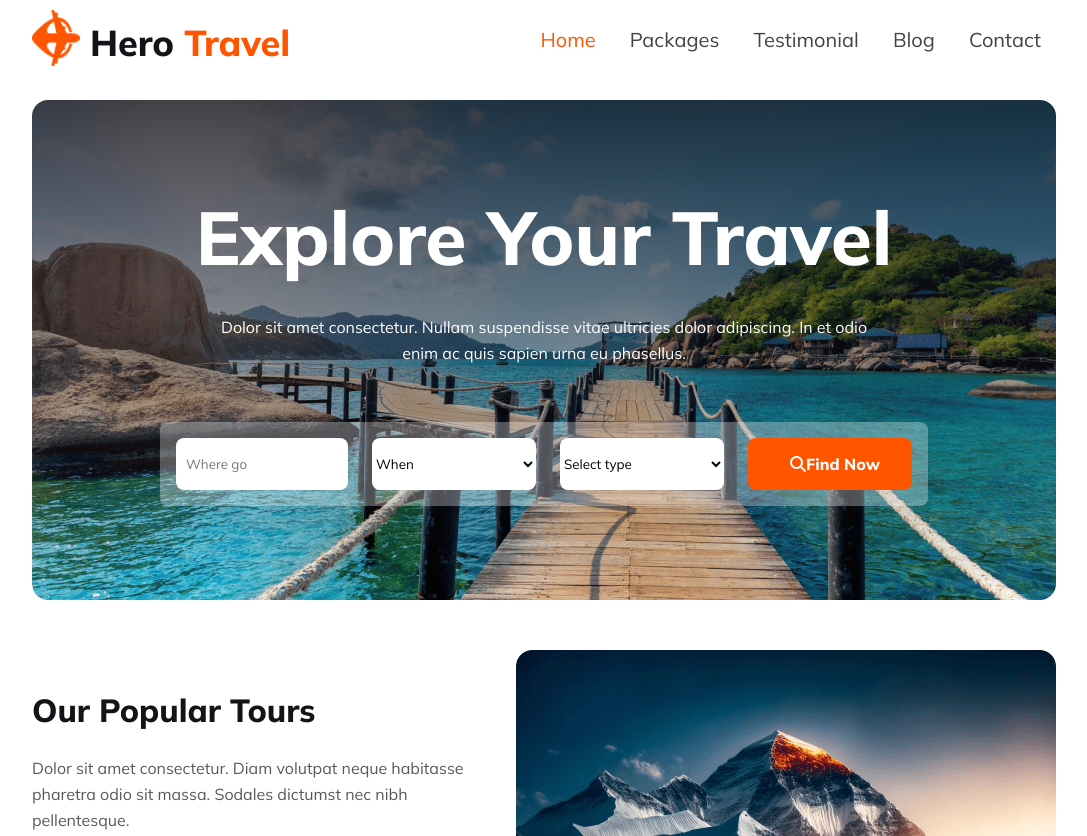
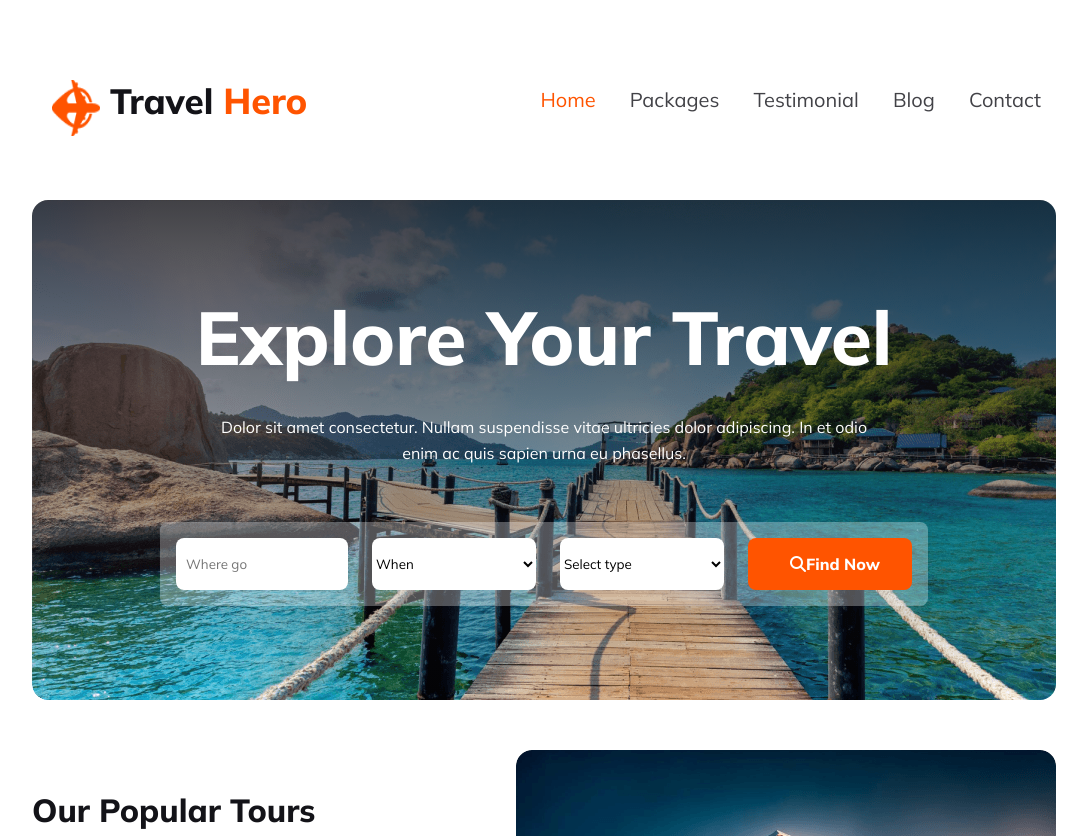
Before and after one commit to Mhrafy/B9A2-Hero-Travel-main, a plain HTML site: page index.html in a window 1280 px wide. Shown: the top 836 px of the page, without its empty margins (96-1183 px from the left). Drawn offline with Linux system fonts and the light colour scheme.

Commit message:
nav fixed

```diff
--- a/index.html
+++ b/index.html
@@ -24,12 +24,11 @@
     <nav>
       <input type="checkbox" id="check" name="" value="" />
       <label for="check" id="checkbtn"><i class="fa fa-bars"></i></label>
-      <label class="logo"
-        ><img
-          src="B9A2-Hero-Travel-main/Images/Group 40071 (2).png"
-          alt=""
-        />Hero <span class="extra">Travel</span></label
-      >
+
+    <div class="logo">
+        <div class="logo-img"><img src="B9A2-Hero-Travel-main/Images/Group 40071 (2).png" alt=""></div>
+        <div class="logo-name"><h3>Travel <span class="extra">Hero</span></h3></div>
+    </div>
       <ul>
         <li><a class="active" href="#">home</a></li>
         <li><a href="#">Packages</a></li>
@@ -217,7 +216,7 @@
           <hr class="news-row">
           <div  class="news-input"><input type="text" placeholder="Enter your name"></div>
           <div  class="news-input"><input  type="email" placeholder="Enter your email" ></div>
-          <div class="news-btn"><button>Subscribe</button</div>>
+          <div class="news-btn"><button>Subscribe</button</div>
         </div>
 
 
--- a/style.css
+++ b/style.css
@@ -8,24 +8,35 @@
 body,
 html {
 
+
   max-width: 1440px;
   width: 100%;
 
 
-  overflow-x: hidden;
+
 
 }
 /* heading start */
 nav {
   width: 80%;
   margin: 0 auto;
-  height: 100px;
+  height: 200px;
   background: #fff;
   /* border: 2px solid salmon; */
 }
-label.logo {
+.logo {
+  display: flex;
   color: #131318;
-  font-size: 36px;
+
+  justify-content: start;
+  align-items: center;
+  position: relative;
+  top: 70px;
+  margin-left: 20px;
+}
+
+.logo .logo-name {
+  font-size: 30px;
   font-weight: 800;
 }
 .extra {
@@ -67,6 +78,7 @@ a:hover {
   font-size: 30px;
   color: black;
   display: none;
+  margin-top: 60px;
 }
 #check {
   display: none;
@@ -781,6 +793,7 @@ width: 393px;
 height: 52px;
 margin: 10px 30px;
 border: none;
+color: #FFF;
 }
 .save-sub {
   width: 324px;
@@ -813,8 +826,8 @@ text-align: center;
 
 /* footer */
 .foot {
-  width: 1440px;
-height: 500px;
+  width: 100%;
+
 background: rgba(19, 19, 24, 0.05);
 margin-top: 50px;
 display: flex;
@@ -898,7 +911,7 @@ margin: 50px 0px;
 
 /* responsive */
 @media (max-width: 400px) {
-  label.logo {
+  .logo {
     font-size: 26px;
     margin: 0px 50px;
   }
@@ -961,6 +974,10 @@ margin: 50px 0px;
     gap: 16px;
     position: relative;
     bottom: 90px;
+  }
+  .elements .first, .two , .three , .four {
+    width: 255px;
+height: 52px;
   }
   .banner-description {
     font-size: 14px;
@@ -1119,6 +1136,7 @@ height: 52px;
 
     width: 288px;
     height: 52px;
+    color: #FFF;
 
   }
 }
```
